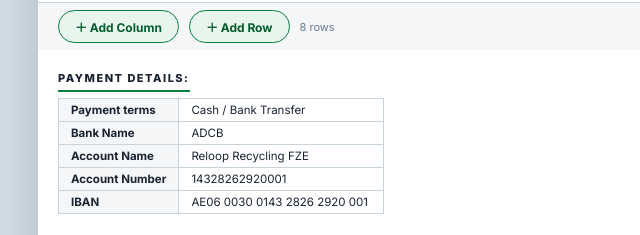
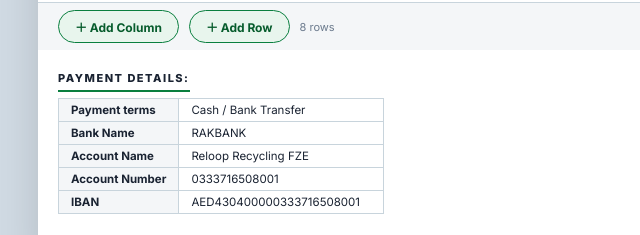
Before and after one commit to learnDataScienceIndia/RL-Invoice, a plain HTML site: page index.html in a window 1280 px wide. Shown: the part 880-1115 px from the top of the page, 152-792 px from the left. Drawn offline with Linux system fonts and the light colour scheme.

Commit message:
Update bank details in index.html

```diff
--- a/index.html
+++ b/index.html
@@ -533,7 +533,7 @@
         </tr>
         <tr>
           <td class="plbl">Bank Name</td>
-          <td><input type="text" id="bankName" value="ADCB"/></td>
+          <td><input type="text" id="bankName" value="RAKBANK"/></td>
         </tr>
         <tr>
           <td class="plbl">Account Name</td>
@@ -541,11 +541,11 @@
         </tr>
         <tr>
           <td class="plbl">Account Number</td>
-          <td><input type="text" id="accNum" value="14328262920001"/></td>
+          <td><input type="text" id="accNum" value="0333716508001"/></td>
         </tr>
         <tr>
           <td class="plbl">IBAN</td>
-          <td><input type="text" id="ibanNum" value="AE06 0030 0143 2826 2920 001"/></td>
+          <td><input type="text" id="ibanNum" value="AED430400000333716508001"/></td>
         </tr>
       </table>
     </div>
```
